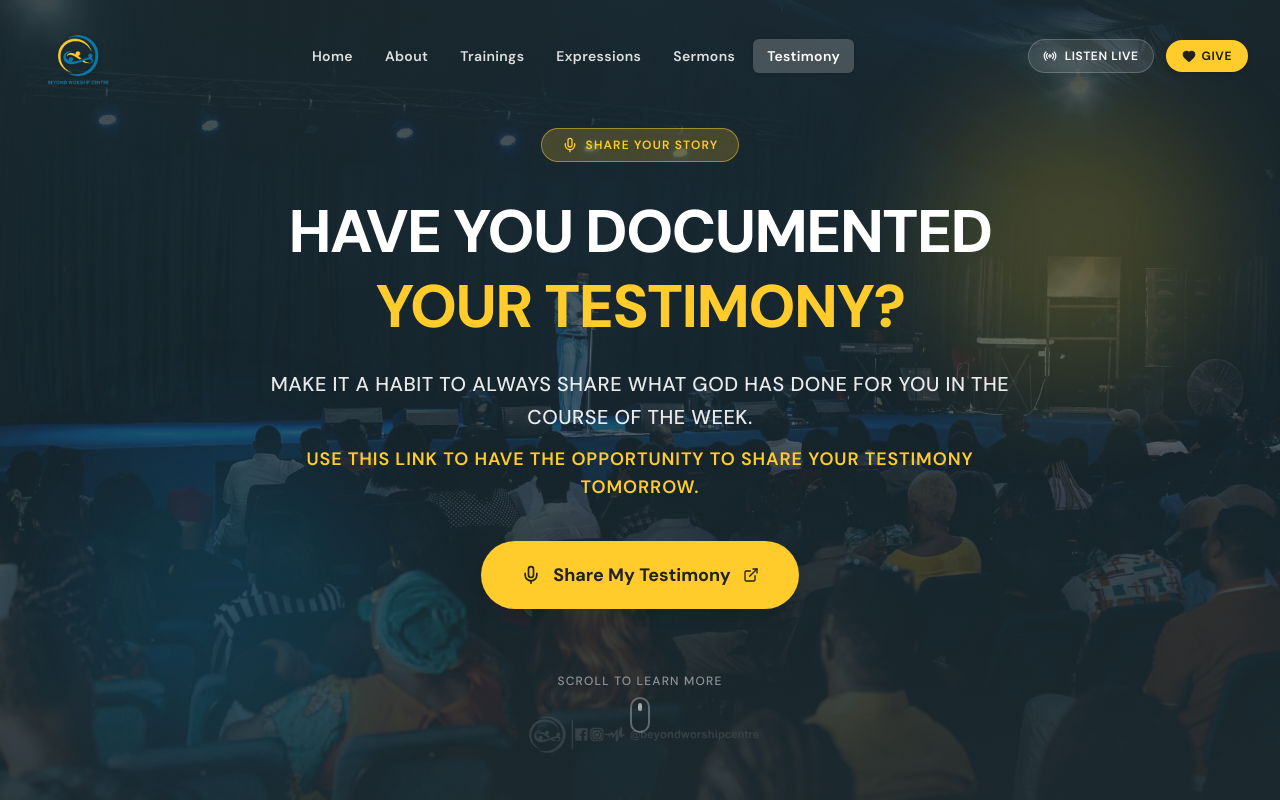
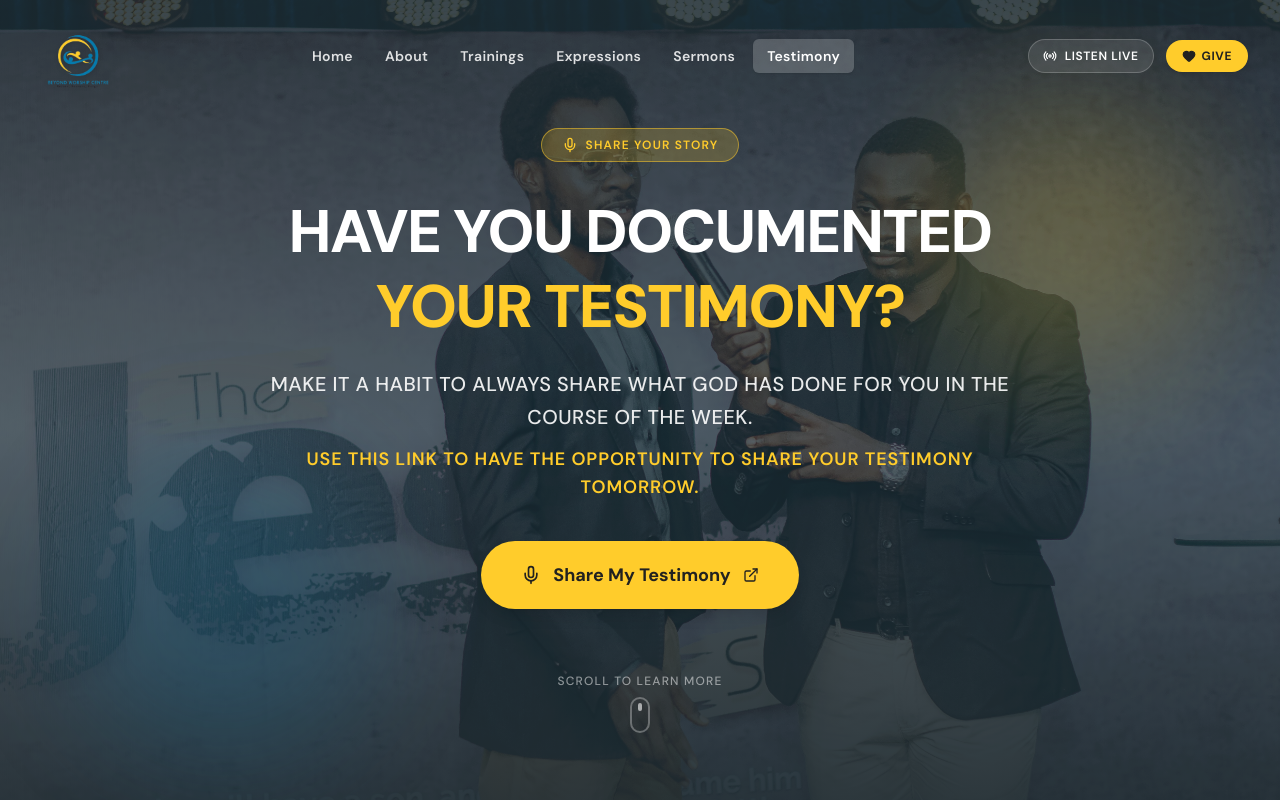
Before and after one commit to HelixgadeTechnologies/bwc, a Next.js app: page /testimony in a window 1280 px wide. Shown: the top 800 px of the page. Built offline with nearby package versions, Linux system fonts and the light colour scheme.

Commit message:
feat: add new image assets and update hero and testimony page backgrounds

```diff
--- a/src/app/testimony/page.tsx
+++ b/src/app/testimony/page.tsx
@@ -35,7 +35,7 @@ export default function TestimonyPage() {
         {/* Background */}
         <div className="absolute inset-0 z-0">
           <Image
-            src="/images/welcome-cover.png"
+            src="/images/testimony.JPG"
             alt="Share your testimony at Beyond Worship Center"
             fill
             priority
--- a/src/components/hero.tsx
+++ b/src/components/hero.tsx
@@ -19,7 +19,7 @@ const heroSlides = [
     alt: "Beyond Worship Center - Community & Fellowship",
   },
   {
-    image: "/images/welcome-cover-2.png",
+    image: "/images/souledout.JPG",
     alt: "Beyond Worship Center - Worship & Word",
   },
 ];
```
Also changed, not shown: public/images/testimony.JPG (added), 1 other file (tests, documents, lock files or other folders).
